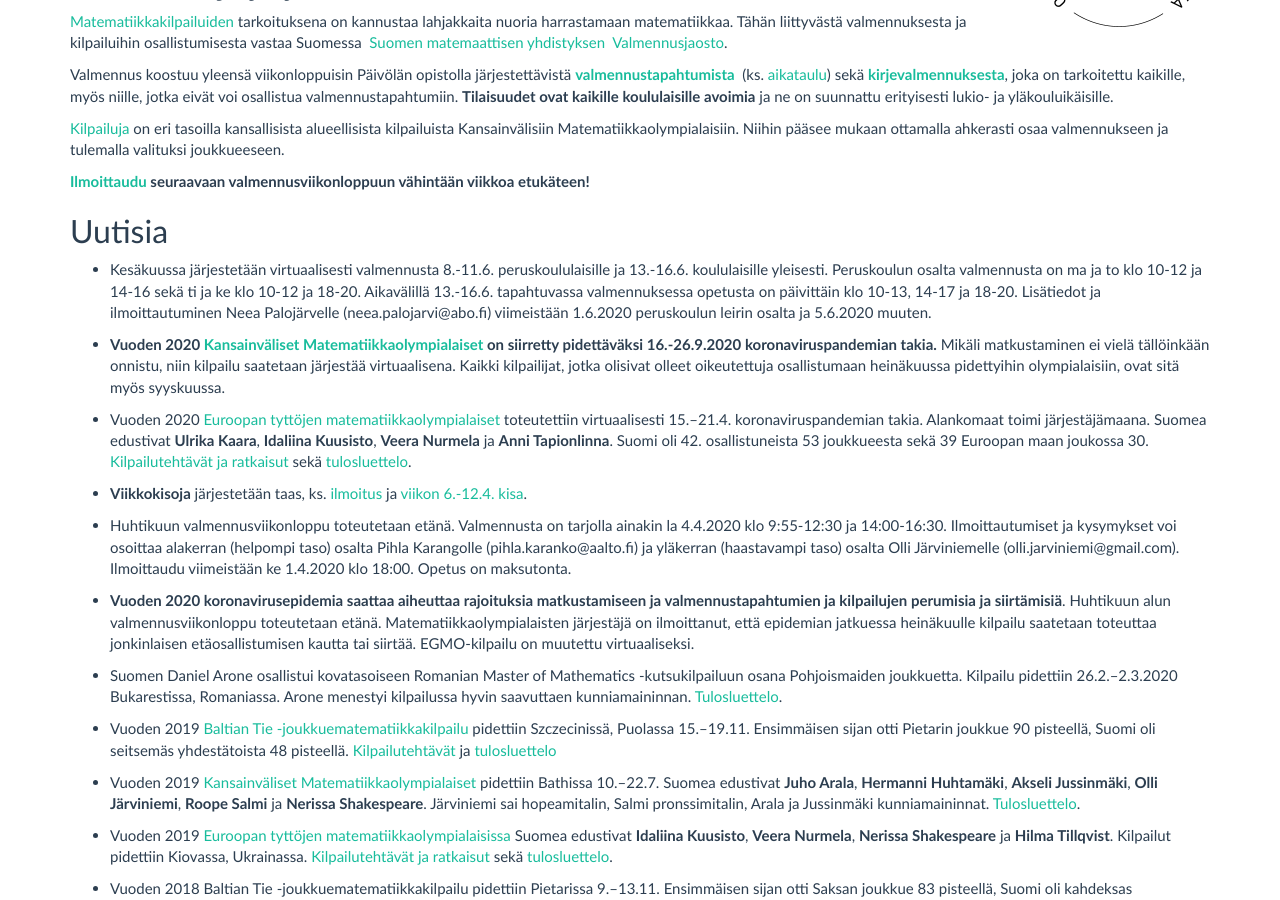
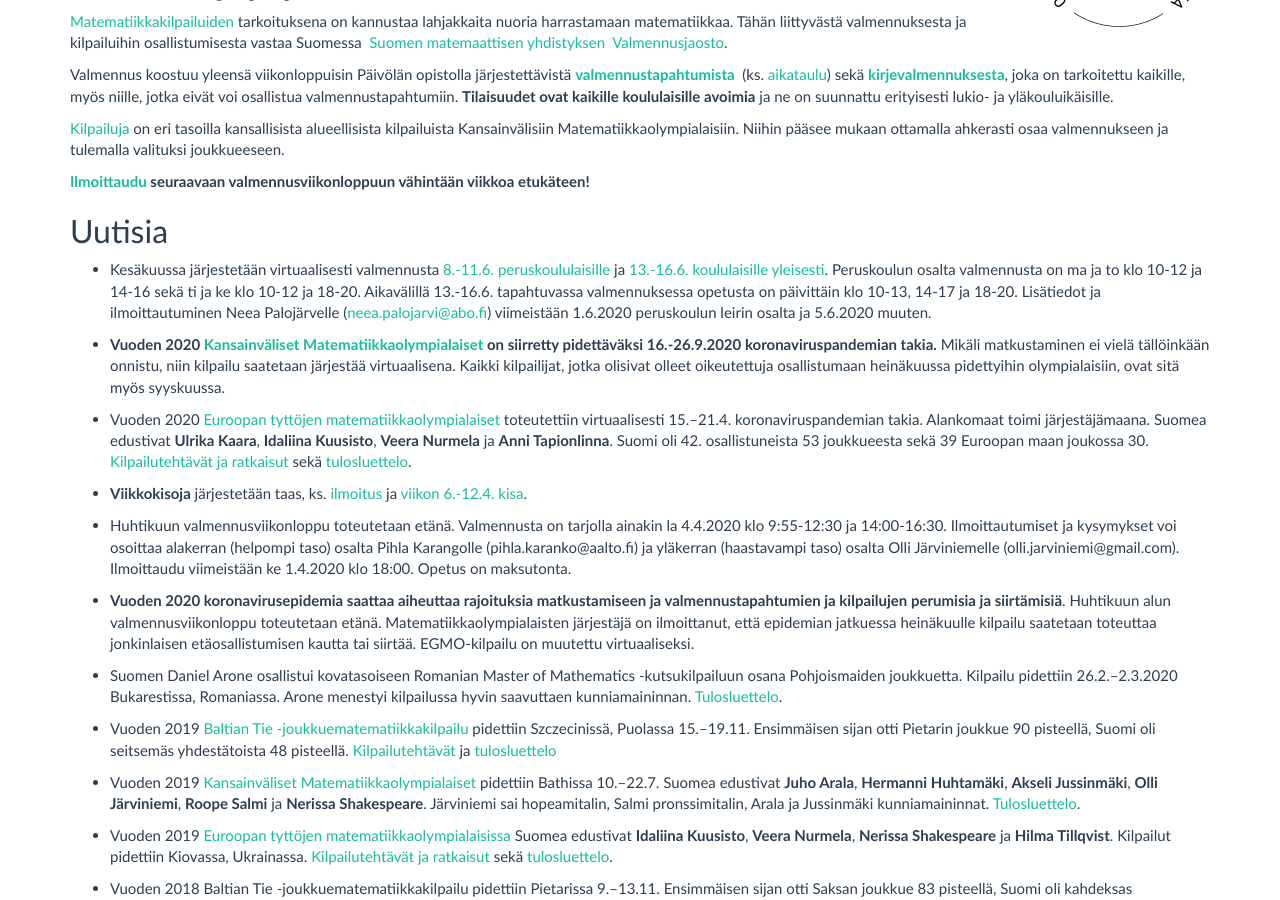
Before and after one commit to matematiikkakilpailut/matematiikkakilpailut.github.io, a Jekyll site: the page built from index.md, in a window 1280 px wide and 900 px high, scrolled down 415 px. Built offline with Jekyll 4.4.1, drawn with Linux system fonts in a browser that asks for light colours; some of the changed lines change nothing that is shown.

Commit message:
Linkki kesävalmennuksiin etusivulta

```diff
--- a/index.md
+++ b/index.md
@@ -41,7 +41,15 @@ viikkoa etukäteen!**
 
 ## <a name="uutisia"></a>Uutisia
 
-* Kesäkuussa järjestetään virtuaalisesti valmennusta 8.-11.6. peruskoululaisille ja 13.-16.6. koululaisille yleisesti. Peruskoulun osalta valmennusta on ma ja to klo 10-12 ja 14-16 sekä ti ja ke klo 10-12 ja 18-20. Aikavälillä 13.-16.6. tapahtuvassa valmennuksessa opetusta on päivittäin klo 10-13, 14-17 ja 18-20. Lisätiedot ja ilmoittautuminen Neea Palojärvelle (neea.palojarvi@abo.fi) viimeistään 1.6.2020 peruskoulun leirin osalta ja 5.6.2020 muuten.
+* Kesäkuussa järjestetään virtuaalisesti valmennusta
+  [8.-11.6. peruskoululaisille](aikataulu/2020-kesaleiri/) ja
+  [13.-16.6. koululaisille yleisesti](aikataulu/2020-kesavalmennus/).
+  Peruskoulun osalta valmennusta on ma ja to klo 10-12 ja 14-16 sekä
+  ti ja ke klo 10-12 ja 18-20. Aikavälillä 13.-16.6. tapahtuvassa
+  valmennuksessa opetusta on päivittäin klo 10-13, 14-17 ja
+  18-20. Lisätiedot ja ilmoittautuminen Neea Palojärvelle
+  ([neea.palojarvi@abo.fi]()) viimeistään 1.6.2020 peruskoulun leirin
+  osalta ja 5.6.2020 muuten.
 
 * **Vuoden 2020 [Kansainväliset Matematiikkaolympialaiset](https://imo2020.ru/) on siirretty pidettäväksi 16.-26.9.2020 koronaviruspandemian takia.** Mikäli matkustaminen ei vielä tällöinkään onnistu, niin kilpailu saatetaan järjestää virtuaalisena. Kaikki kilpailijat, jotka olisivat olleet oikeutettuja osallistumaan heinäkuussa pidettyihin olympialaisiin, ovat sitä myös syyskuussa.
 
```
